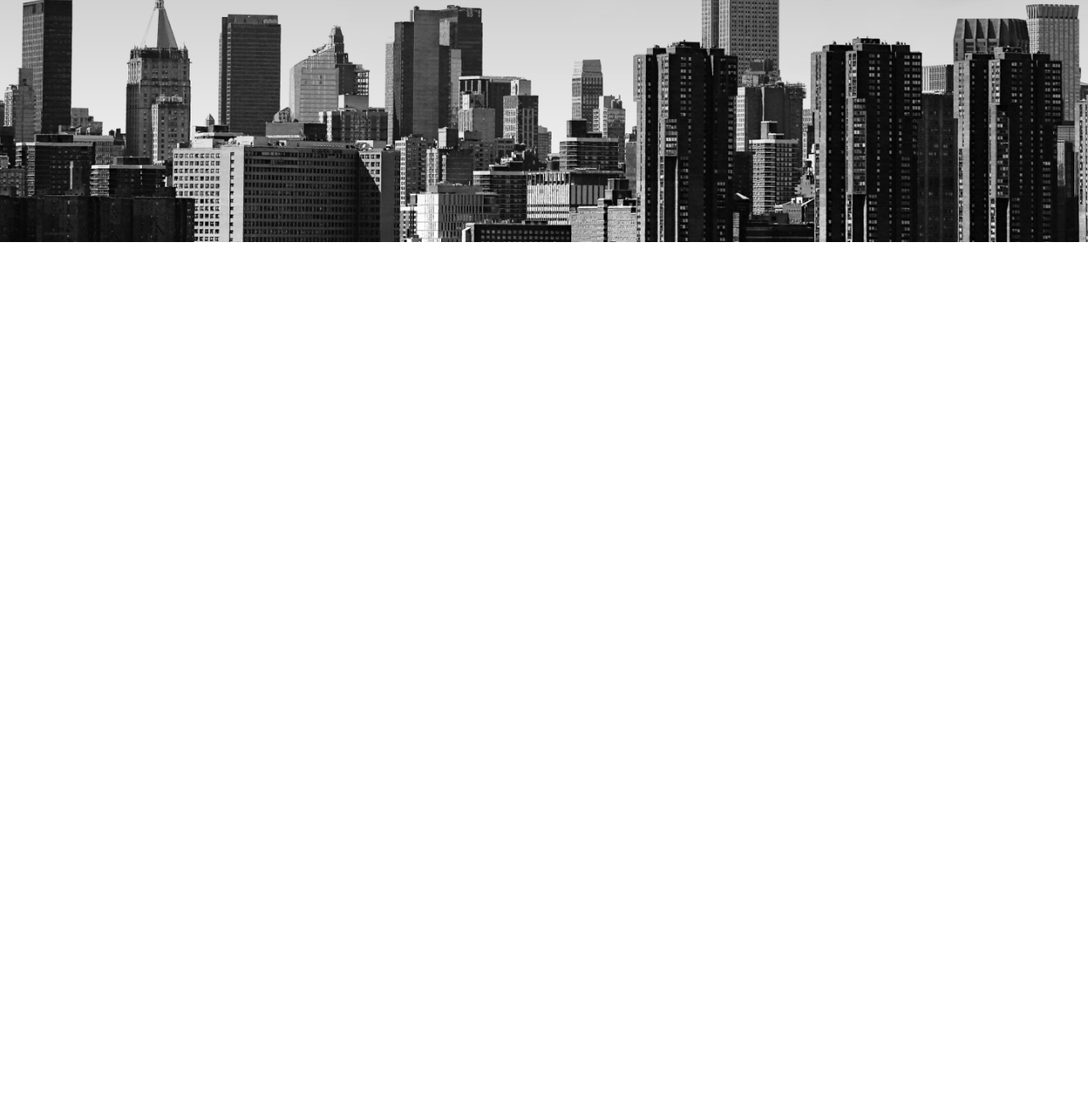
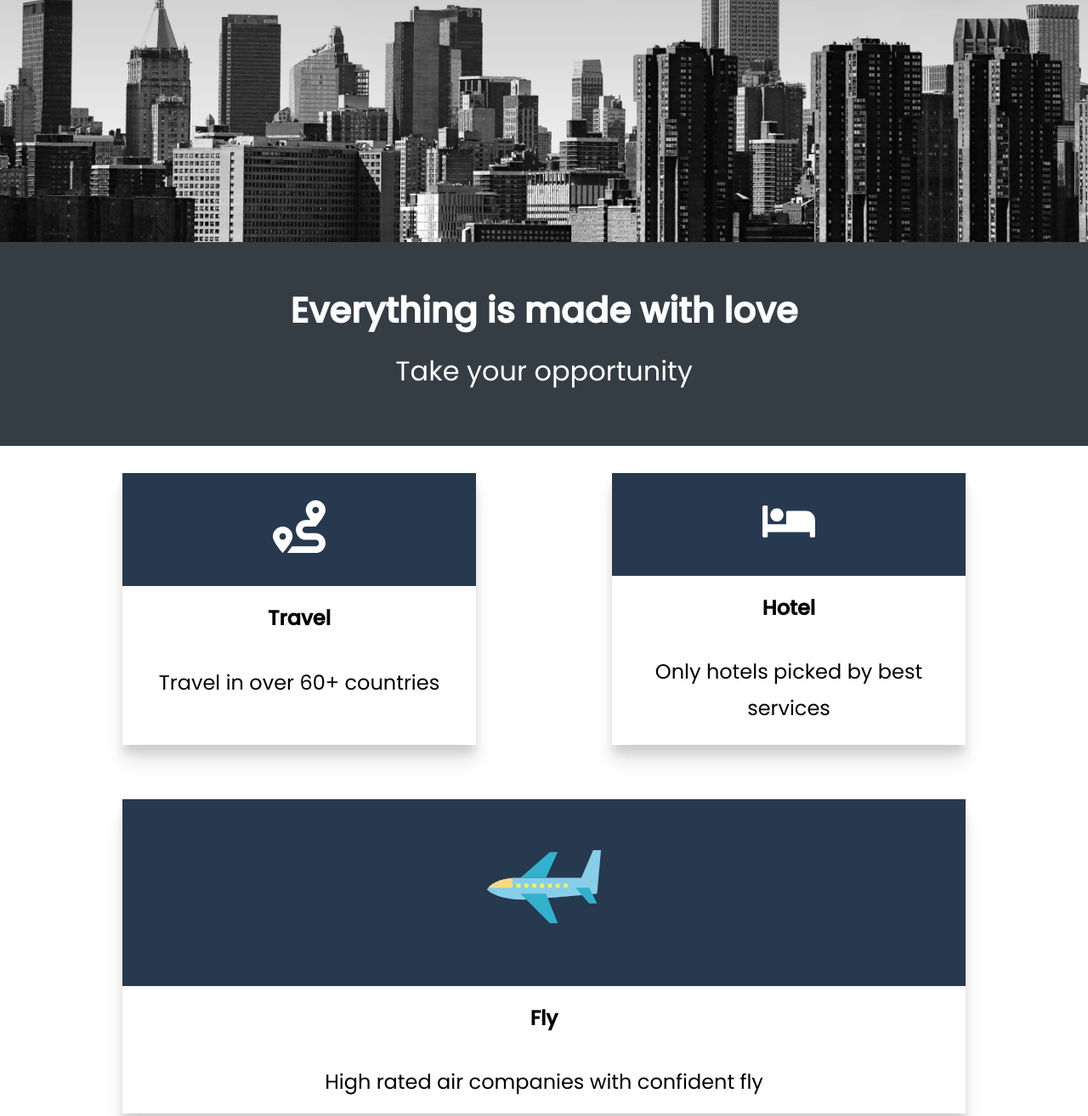
Before and after one commit to bolotasilbek/travellify, a plain HTML site: page index.html in a window 1280 px wide. Shown: the part 1355-2669 px from the top of the page at 85% size. Before the commit the page ends 1640 px from the top, so only its background shows below. Drawn offline with Linux system fonts and the light colour scheme; a web font is replaced by a local one.

Commit message:
Complated card section, but still need some fixes

```diff
--- a/index.html
+++ b/index.html
@@ -35,5 +35,39 @@
     <img src="./img/cloud.png" class="moving-cloud-2 cloud" alt="clouds image">
   </header>
 </section>
+<section class="benefits">
+<header class="benefits-head">
+  <h2>Everything is made with love</h2>
+  <h3>Take your opportunity</h3>
+</header>
+
+<div class="cards">
+
+  <div class="card">
+    <div class="card-icon">
+      <img src="icons/route-solid.svg" alt="road-icon">
+    </div>
+     <h4>Travel</h4>
+    <p>Travel in over 60+ countries</p>
+  </div>
+
+  <div class="card">
+    <div class="card-icon">
+      <img src="icons/bed-solid.svg" alt="bed-icon">
+    </div>
+    <h4>Hotel</h4>
+    <p>Only hotels picked by best services</p>
+  </div>
+
+  <div class="card">
+    <div class="card-icon">
+      <img src="icons/airplane.svg" alt="airplane-icon">
+    </div>
+    <h4>Fly</h4>
+    <p>High rated air companies with confident fly</p>
+  </div>
+
+</div>
+</section>
 </body>
 </html>
--- a/style.css
+++ b/style.css
@@ -150,6 +150,53 @@ right: 0%;
 button:hover{
   background-color: rgb(41, 107, 107);
 }
+
+  /* ***** Media Queries ***** */
+  .benefits-head {
+    background: #343c44;
+    padding: 3rem;
+    min-height: 30vh;
+    display: flex;
+    flex-direction: column;
+    justify-content: center;
+    align-items: center;
+    color: white;
+    text-align: center;
+  }
+  .benefits-head h3 {
+    padding: 1rem;
+  }
+
+.cards{
+  width: 90%;
+  margin: auto;
+  display: flex;
+  min-height: 70vh;
+  align-items: center;
+  flex-wrap: wrap;
+}
+.card{
+  text-align: center;
+  flex: 1 1 25rem;
+  min-height: 40vh;
+  margin: 2rem 5rem;
+  box-shadow: 0px 10px 10px rgba(0, 0, 0, 0.1), 0px 20px 20px rgba(0, 0, 0, 0.1);
+}
+.cards img {
+  max-width: 15%;
+  margin: 2rem;
+}
+.card h4,
+.card p {
+  padding: 1rem;
+  line-height: 1.8;
+}
+
+.card-icon {
+  background: #27394e;
+}
+
+
   /* ***** Media Queries ***** */
   @media screen and (max-width:940px){
     html{
```
